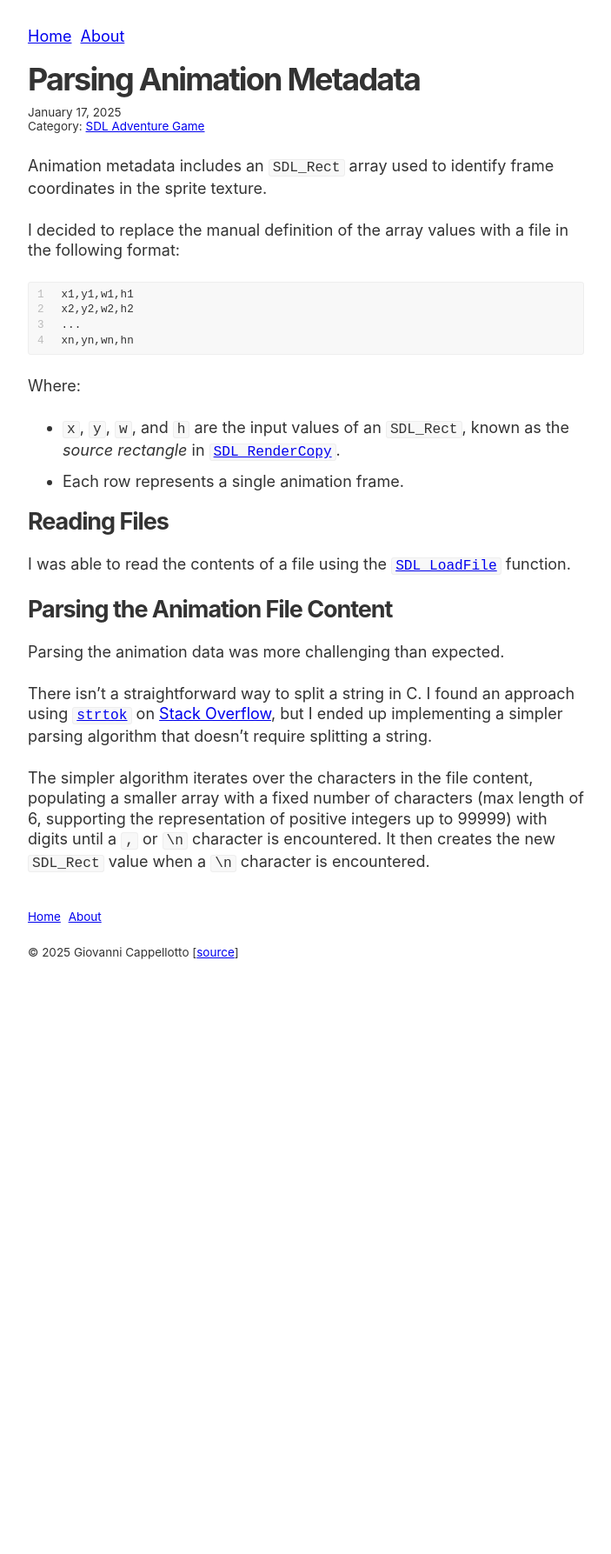
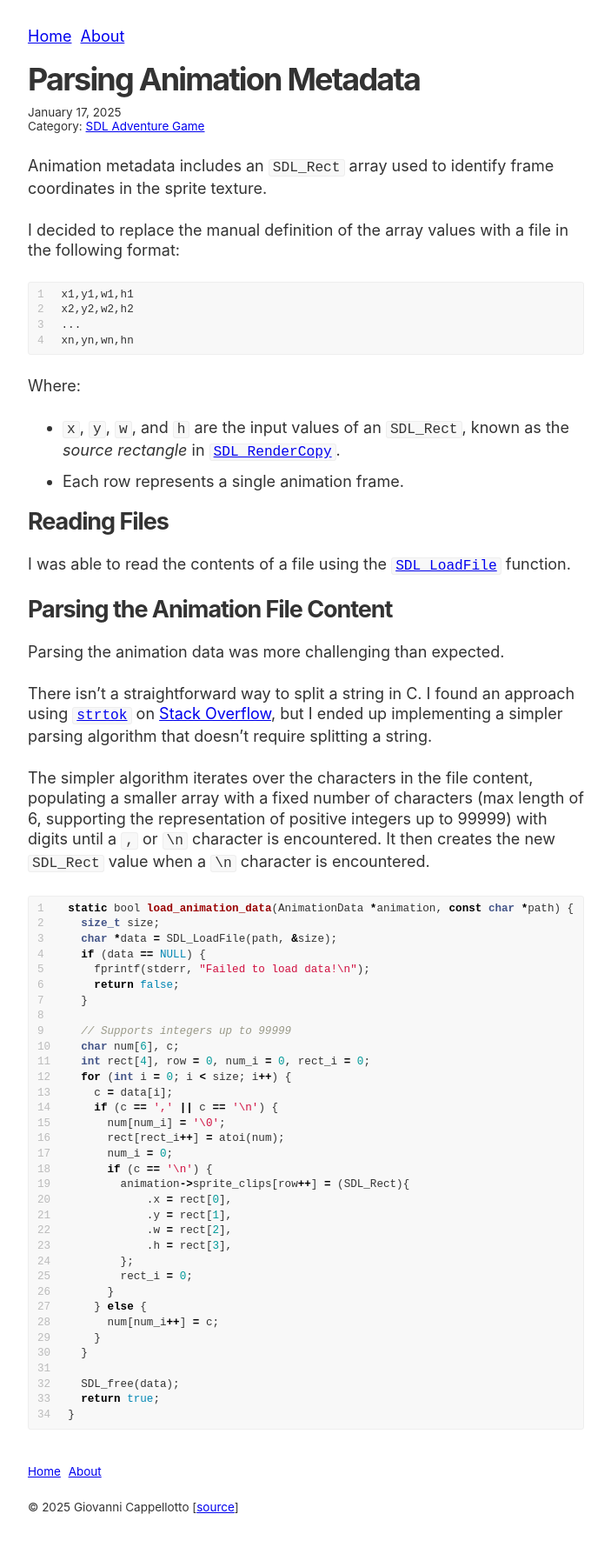
Before and after one commit to curlybracketshq/giovanni.curlybrackets.it, a Jekyll site: the page built from sdl-adventure-game/_posts/2025-01-17-parsing-animation-metadata.markdown, in a window 1280 px wide. Shown: the whole page at 87% size, without its empty margins (288-991 px from the left). Built offline with Jekyll 4.4.1, drawn with Linux system fonts in a browser that asks for light colours; before the commit the page ends 1149 px from its top, so only the background shows below that.

Commit message:
Add parsing function source code

````diff
--- a/sdl-adventure-game/_posts/2025-01-17-parsing-animation-metadata.markdown
+++ b/sdl-adventure-game/_posts/2025-01-17-parsing-animation-metadata.markdown
@@ -31,3 +31,40 @@ Parsing the animation data was more challenging than expected.
 There isn't a straightforward way to split a string in C. I found an approach using [`strtok`](https://en.cppreference.com/w/c/string/byte/strtok) on [Stack Overflow](https://stackoverflow.com/questions/9210528/split-string-with-delimiters-in-c), but I ended up implementing a simpler parsing algorithm that doesn't require splitting a string.
 
 The simpler algorithm iterates over the characters in the file content, populating a smaller array with a fixed number of characters (max length of 6, supporting the representation of positive integers up to 99999) with digits until a `,` or `\n` character is encountered. It then creates the new `SDL_Rect` value when a `\n` character is encountered.
+
+```c
+static bool load_animation_data(AnimationData *animation, const char *path) {
+  size_t size;
+  char *data = SDL_LoadFile(path, &size);
+  if (data == NULL) {
+    fprintf(stderr, "Failed to load data!\n");
+    return false;
+  }
+
+  // Supports integers up to 99999
+  char num[6], c;
+  int rect[4], row = 0, num_i = 0, rect_i = 0;
+  for (int i = 0; i < size; i++) {
+    c = data[i];
+    if (c == ',' || c == '\n') {
+      num[num_i] = '\0';
+      rect[rect_i++] = atoi(num);
+      num_i = 0;
+      if (c == '\n') {
+        animation->sprite_clips[row++] = (SDL_Rect){
+            .x = rect[0],
+            .y = rect[1],
+            .w = rect[2],
+            .h = rect[3],
+        };
+        rect_i = 0;
+      }
+    } else {
+      num[num_i++] = c;
+    }
+  }
+
+  SDL_free(data);
+  return true;
+}
+```
````
